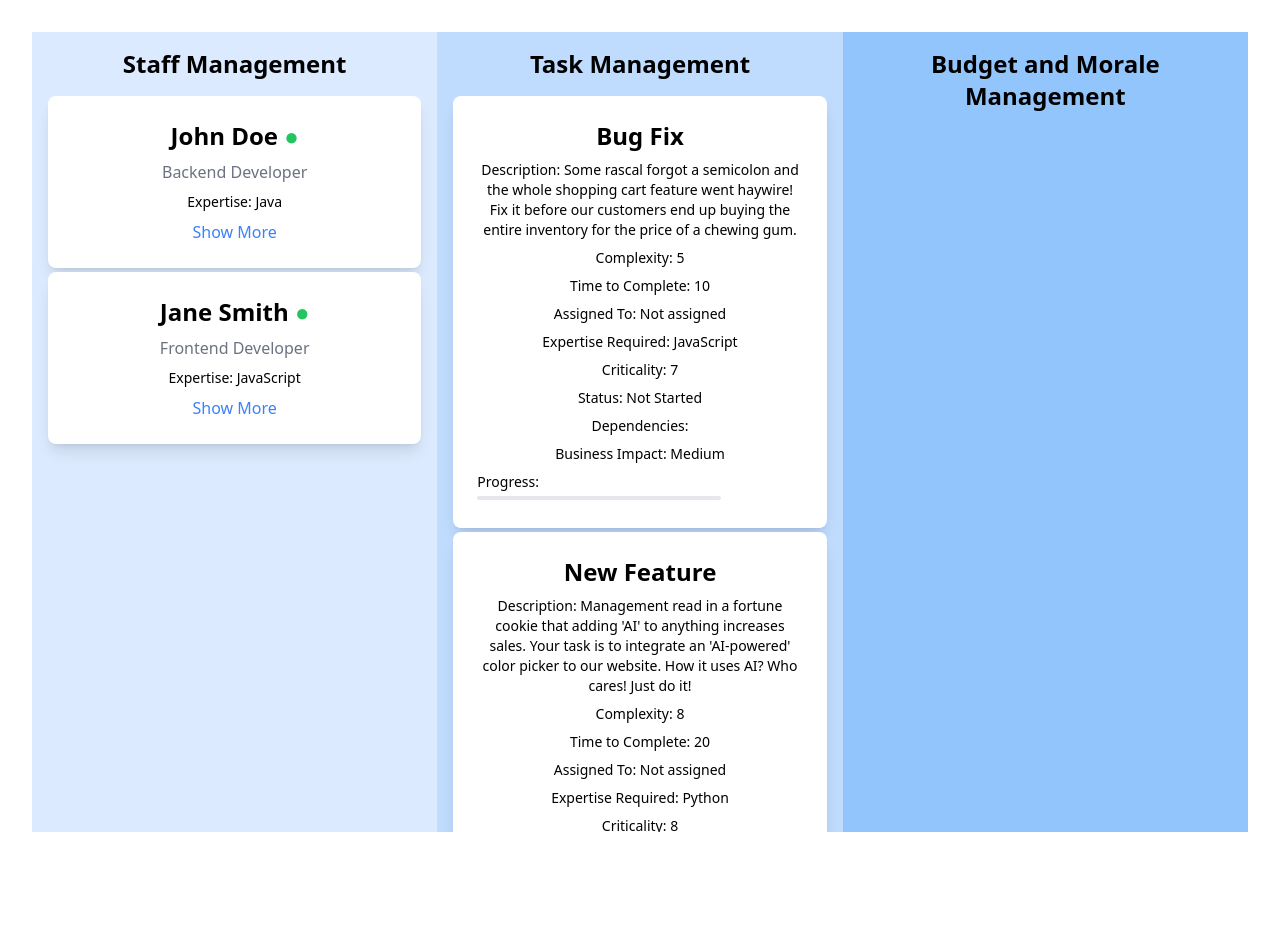
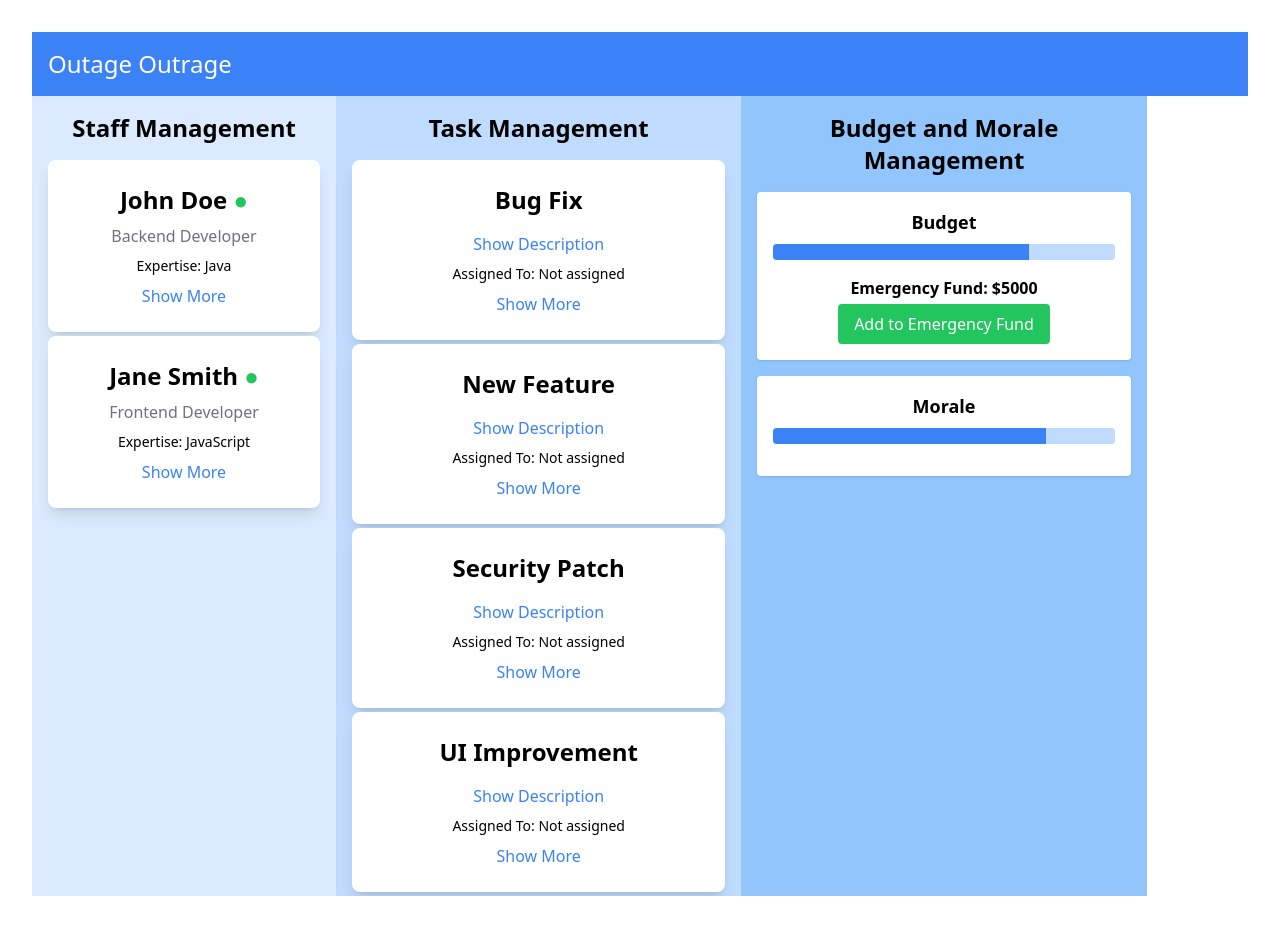
Before and after one commit to TaroSchenker/OutageOutrage, a React (Vite) app in the folder client/: page / in a window 1280 px wide. Before the commit the page ends 864 px from the top, so only its background shows below. Built offline with nearby package versions, Linux system fonts and the light colour scheme.

Commit message:
added budget moral comps

```diff
--- a/client/src/App.tsx
+++ b/client/src/App.tsx
@@ -2,15 +2,25 @@ import { useState } from 'react';
 import './App.css';
 import './tailwind.css';
 import StaffCard from './components/StaffManagement/StaffCard';
-import staffData from './assets/data/initData/Staff';
+import staffData from './assets/data/initData/staff';
 import tasksData from './assets/data/initData/tasks';
 import TaskCard from './components/TaskManagement/TaskCard';
+import NavBar from './components/NavBar/NavBar';
+import BudgetIndicator from './components/BudgetMoraleManagement/BudgetIndicator';
+import MoraleIndicator from './components/BudgetMoraleManagement/MoraleIndicator';
+
+  // These are just example values. In a real app, you'd fetch these from your server.
+  const budget = 75; // This should be a percentage
+  const emergencyFund = 5000;
+  const morale = 80; // This should be a percentage
 
 function App() {
   return (
+    <>
+      <NavBar />
       <div className="App h-screen flex">
         {/* Staff Management section */}
-      <section className="w-1/3 bg-blue-100 p-4 overflow-y-auto">
+        <section className="w-3/12 bg-blue-100 p-4 overflow-y-auto">
           <h2 className="text-2xl font-bold mb-4">Staff Management</h2>
           {staffData.map((staff, index) => (
             <StaffCard key={index} staff={staff} />
@@ -18,7 +28,7 @@ function App() {
         </section>
 
         {/* Task Management section */}
-      <section className="w-1/3 bg-blue-200 p-4 overflow-y-auto">
+        <section className="w-4/12 bg-blue-200 p-4 overflow-y-auto">
           <h2 className="text-2xl font-bold mb-4">Task Management</h2>
           {tasksData.map((task, index) => (
             <TaskCard key={index} task={task} />
@@ -26,11 +36,15 @@ function App() {
         </section>
 
         {/* Budget and Morale Management section */}
-      <section className="w-1/3 bg-blue-300 p-4">
-        <h2 className="text-2xl font-bold mb-4">Budget and Morale Management</h2>
-        {/* Budget and Morale indicators go here */}
+        <section className="w-1/3 bg-blue-300 p-4 overflow-y-auto">
+          <h2 className="text-2xl font-bold mb-4">
+            Budget and Morale Management
+          </h2>
+          <BudgetIndicator budget={budget} emergencyFund={emergencyFund} />
+          <MoraleIndicator morale={morale} />
         </section>
       </div>
+    </>
   );
 }
 
--- /dev/null
+++ b/client/src/components/BudgetMoraleManagement/BudgetIndicator.tsx
@@ -0,0 +1,25 @@
+// components/BudgetMoraleManagement/BudgetIndicator.tsx
+
+import React from 'react';
+
+interface BudgetIndicatorProps {
+  budget: number;
+  emergencyFund: number;
+}
+
+const BudgetIndicator: React.FC<BudgetIndicatorProps> = ({ budget, emergencyFund }) => {
+  return (
+    <div className="p-4 bg-white shadow rounded">
+      <h2 className="text-lg font-bold mb-2">Budget</h2>
+      <div className="mb-4">
+        <div className="w-full bg-blue-200 rounded h-4 overflow-hidden">
+          <div style={{ width: `${(budget / 100) * 100}%` }} className="bg-blue-500 h-full" />
+        </div>
+      </div>
+      <h3 className="font-semibold mb-1">Emergency Fund: ${emergencyFund}</h3>
+      <button className="px-4 py-2 bg-green-500 text-white rounded">Add to Emergency Fund</button>
+    </div>
+  );
+};
+
+export default BudgetIndicator;
--- /dev/null
+++ b/client/src/components/BudgetMoraleManagement/MoraleIndicator.tsx
@@ -0,0 +1,22 @@
+// components/BudgetMoraleManagement/MoraleIndicator.tsx
+
+import React from 'react';
+
+interface MoraleIndicatorProps {
+  morale: number;
+}
+
+const MoraleIndicator: React.FC<MoraleIndicatorProps> = ({ morale }) => {
+  return (
+    <div className="p-4 bg-white shadow rounded mt-4">
+      <h2 className="text-lg font-bold mb-2">Morale</h2>
+      <div className="mb-4">
+        <div className="w-full bg-blue-200 rounded h-4 overflow-hidden">
+          <div style={{ width: `${morale}%` }} className="bg-blue-500 h-full" />
+        </div>
+      </div>
+    </div>
+  );
+};
+
+export default MoraleIndicator;
--- /dev/null
+++ b/client/src/components/NavBar/NavBar.tsx
@@ -0,0 +1,16 @@
+import { Link } from "react-router-dom";
+
+const NavBar: React.FC = () => {
+  return (
+    <nav className="bg-blue-500 text-white p-4 flex justify-between">
+      <h1 className="text-2xl">Outage Outrage</h1>
+      <div className="space-x-4">
+        {/* <Link to="/" className="hover:underline">Home</Link> */}
+        {/* <Link to="/metrics" className="hover:underline">Metrics</Link>
+        <Link to="/settings" className="hover:underline">Settings</Link> */}
+      </div>
+    </nav>
+  );
+};
+
+export default NavBar;
--- a/client/src/components/StaffManagement/StaffCard.tsx
+++ b/client/src/components/StaffManagement/StaffCard.tsx
@@ -25,7 +25,7 @@ const StaffCard: React.FC<StaffCardProps> = ({ staff }) => {
     const [isOpen, setIsOpen] = useState(false);
 
     const toggleAccordion = () => {
-      setIsOpen(!isOpen);
+      setIsOpen((prev) => !prev)
     }
 
     return (
@@ -37,7 +37,7 @@ const StaffCard: React.FC<StaffCardProps> = ({ staff }) => {
         <button onClick={toggleAccordion} className="mt-2 text-left text-blue-500">
           {isOpen ? 'Show Less' : 'Show More'}
         </button>
-        {isOpen && (
+        {isOpen ? (
         <div className="w-full flex flex-col">
       <ProgressBar name="Ambition" value={staff.ambition * 10} color="yellow" />
       <ProgressBar name="Loyalty" value={staff.loyalty * 10} color="purple" />
@@ -47,7 +47,7 @@ const StaffCard: React.FC<StaffCardProps> = ({ staff }) => {
       <ProgressBar name="Morale" value={staff.morale} color="green" />
       <ProgressBar name="Satisfaction" value={staff.satisfaction} color="blue" />
       </div>
-      )}
+      ) : null}
     </div>
   );
 };
--- a/client/src/components/TaskManagement/TaskCard.tsx
+++ b/client/src/components/TaskManagement/TaskCard.tsx
@@ -1,5 +1,10 @@
-import React from 'react';
-import { TaskType, Expertise, TaskStatus, BusinessImpact } from '../../types/types';
+import React, { useState } from 'react';
+import {
+  TaskType,
+  Expertise,
+  TaskStatus,
+  BusinessImpact,
+} from '../../types/types';
 
 interface TaskCardProps {
   task: {
@@ -18,27 +23,63 @@ interface TaskCardProps {
 }
 
 const TaskCard: React.FC<TaskCardProps> = ({ task }) => {
+  const [isOpen, setIsOpen] = useState(false);
+  const [showDesc, setShowDesc] = useState(false);
+  const toggleDesc = () => {
+    setShowDesc((prev) => !prev);
+  };
+  const toggleAccordion = () => {
+    setIsOpen((prev) => !prev);
+  };
+
   return (
     <div className="p-6 my-1 bg-white shadow-lg rounded-lg hover:shadow-xl transition-shadow duration-300 ease-in-out">
       <h2 className="text-2xl font-bold mb-2">{task.type}</h2>
-      <p className="text-sm mt-2">Description: {task.description}</p>
+      <button
+        onClick={toggleDesc}
+        className="mt-2 text-left text-blue-500"
+      >
+
+        {showDesc ? 'Hide Description ' : 'Show Description'}
+      </button>
+    { showDesc ?  (<p className="text-sm mt-2">Description: {task.description}</p>): null}
+      <p className="text-sm mt-2">
+        Assigned To: {task.assignedTo ? task.assignedTo : 'Not assigned'}
+      </p>
+      <button
+        onClick={toggleAccordion}
+        className="mt-2 text-left text-blue-500"
+      >
+
+        {isOpen ? 'Show Less' : 'Show More'}
+      </button>
+      {isOpen ? (
+        <>
           <p className="text-sm mt-2">Complexity: {task.complexity}</p>
-      <p className="text-sm mt-2">Time to Complete: {task.timeToComplete}</p>
-      <p className="text-sm mt-2">Assigned To: {task.assignedTo ? task.assignedTo : 'Not assigned'}</p>
-      <p className="text-sm mt-2">Expertise Required: {task.expertiseRequired}</p>
+          <p className="text-sm mt-2">
+            Time to Complete: {task.timeToComplete}
+          </p>
+          <p className="text-sm mt-2">
+            Expertise Required: {task.expertiseRequired}
+          </p>
           <p className="text-sm mt-2">Criticality: {task.criticality}</p>
           <p className="text-sm mt-2">Status: {task.status}</p>
-      <p className="text-sm mt-2">Dependencies: {task.dependencies.join(', ')}</p>
+          <p className="text-sm mt-2">
+            Dependencies: {task.dependencies.join(', ')}
+          </p>
           <p className="text-sm mt-2">Business Impact: {task.businessImpact}</p>
 
           <div className="w-full flex flex-col">
             <p className="text-sm mt-2 text-left">Progress:</p>
+          </div>
           <div className="h-1 rounded bg-gray-200 w-3/4 my-1">
-          <div style={{ width: `${task.progress}%` }} className="h-1 rounded bg-blue-500"></div>
+            <div
+              style={{ width: `${task.progress}%` }}
+              className="h-1 rounded bg-blue-500"
+            ></div>
           </div>
-      </div>
-
-
+        </>
+      ) : null}
     </div>
   );
 };
```
Also changed, not shown: 1 other file (tests, documents, lock files or other folders). Lines whose indentation alone changed are shown as unchanged.
